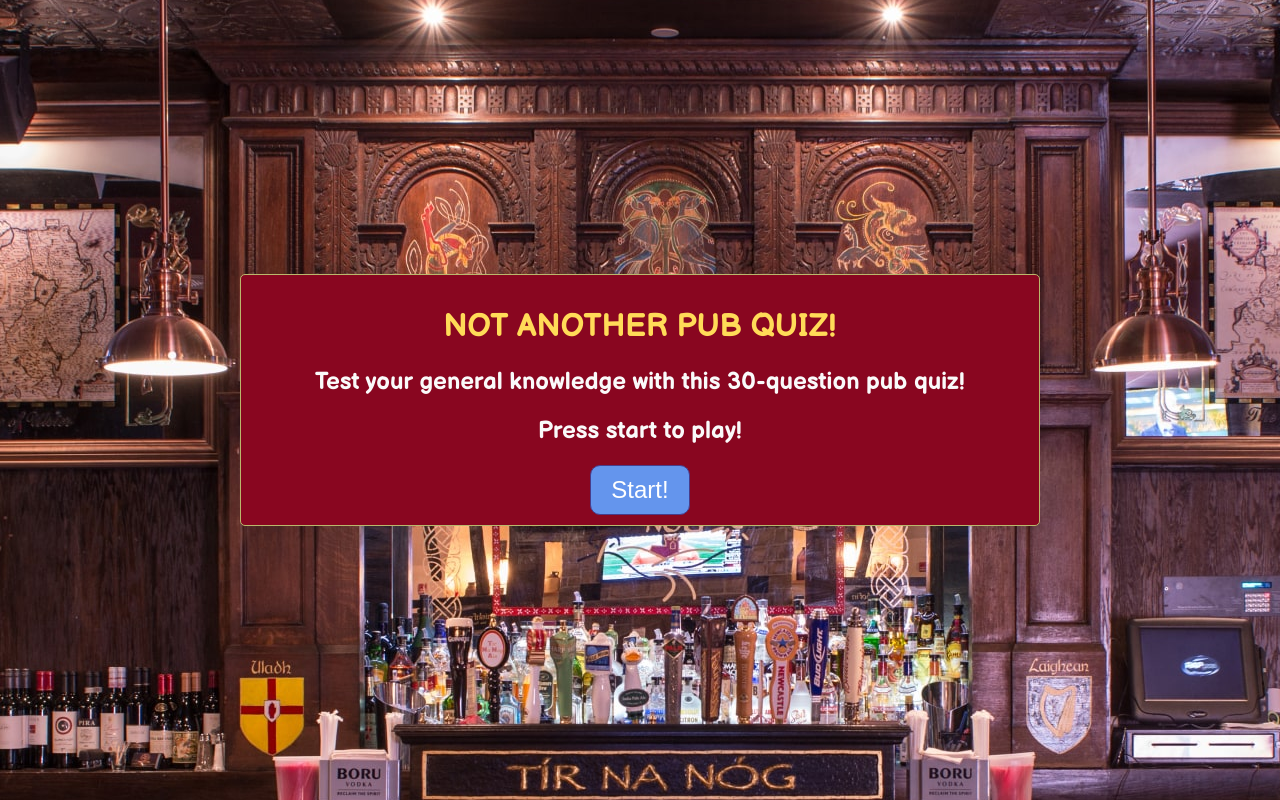
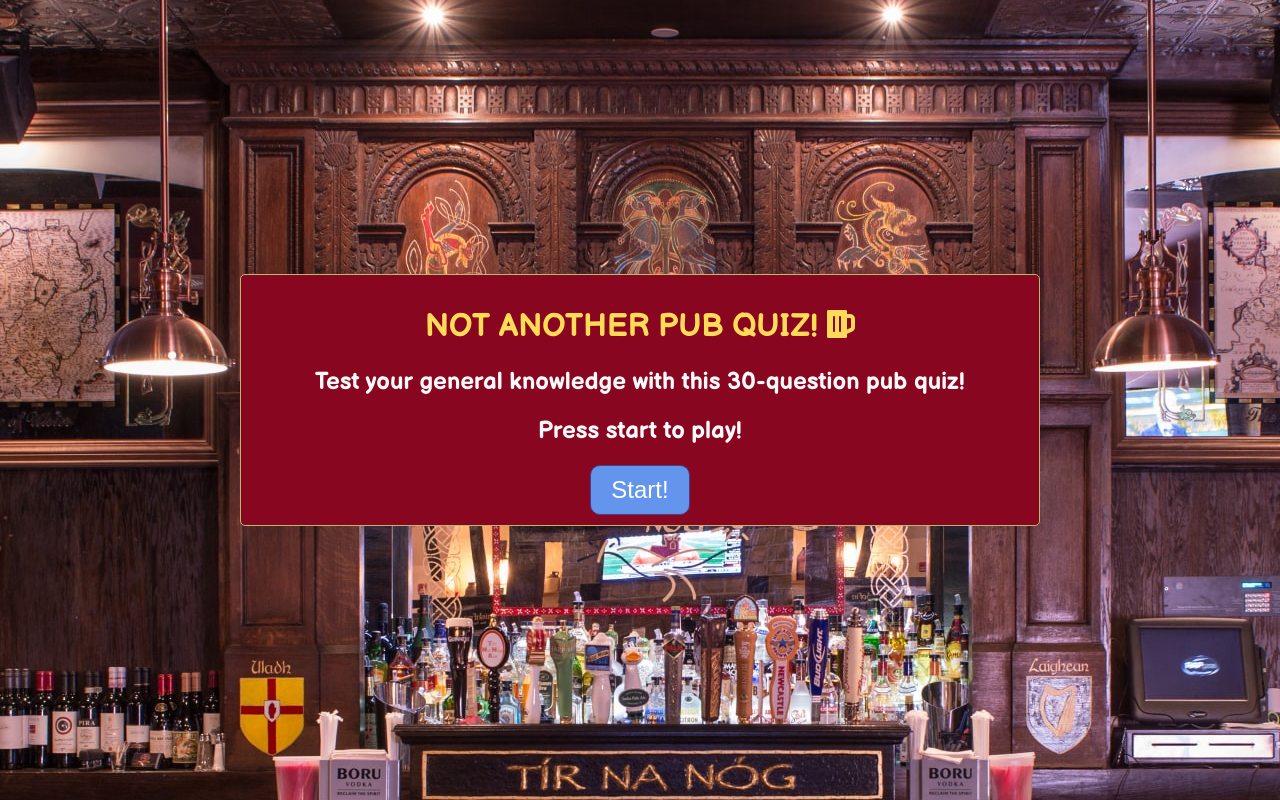
Before and after one commit to carwynteifion/Milestone-Project-2-IFD, a plain HTML site: page index.html in a window 1280 px wide. Drawn offline with Linux system fonts and the light colour scheme; a web font is replaced by a local one.

Commit message:
feat: add Font Awesome icon, docs: update readme

```diff
--- a/assets/css/style.css
+++ b/assets/css/style.css
@@ -1,4 +1,5 @@
 @import url('https://fonts.googleapis.com/css2?family=Balsamiq+Sans:wght@400;700&family=Mochiy+Pop+P+One&display=swap');
+
 
 /* Centers main container*/
 body {
@@ -12,13 +13,13 @@ body {
     background-size: cover;
     background: url("../img/bg-pub.jpg") center center;
     color: #fafafa;
+    font-family: 'Balsamiq Sans', sans-serif;
 }
 
 /* Styling for all elements*/
 
 *, *::before, *::after {
     box-sizing: border-box;
-    font-family: 'Balsamiq Sans', sans-serif;
 }
 
 h1 {
--- a/index.html
+++ b/index.html
@@ -5,6 +5,7 @@
     <meta http-equiv="X-UA-Compatible" content="IE=edge">
     <meta name="viewport" content="width=device-width, initial-scale=1.0">
     <meta name="keywords" content="Not Another Pub Quiz, Pub Quiz, Pub Questions, Geography, Entertainment, History, Arts, Science, Sport">
+    <link rel="stylesheet" href="https://use.fontawesome.com/releases/v5.15.4/css/all.css">
     <link rel="shortcut icon" href="favicon.ico" type="image/x-icon">
     <link rel="stylesheet" href="assets/css/style.css">
     <title>Not Another Pub Quiz</title>
@@ -13,7 +14,7 @@
     <!--main quiz container-->
     <div class="container">
         <div id="header-container">
-            <h1 class="header">NOT ANOTHER PUB QUIZ!</h1>
+            <h1 class="header">NOT ANOTHER PUB QUIZ! <i class="fas fa-beer"></i></h1>
             <h2 id="subtitle">Test your general knowledge with this 30-question pub quiz!</h2>
             <h2 id="press-start">Press start to play!</h2>
         </div>
```
Also changed, not shown: assets/img/responsive.png.
